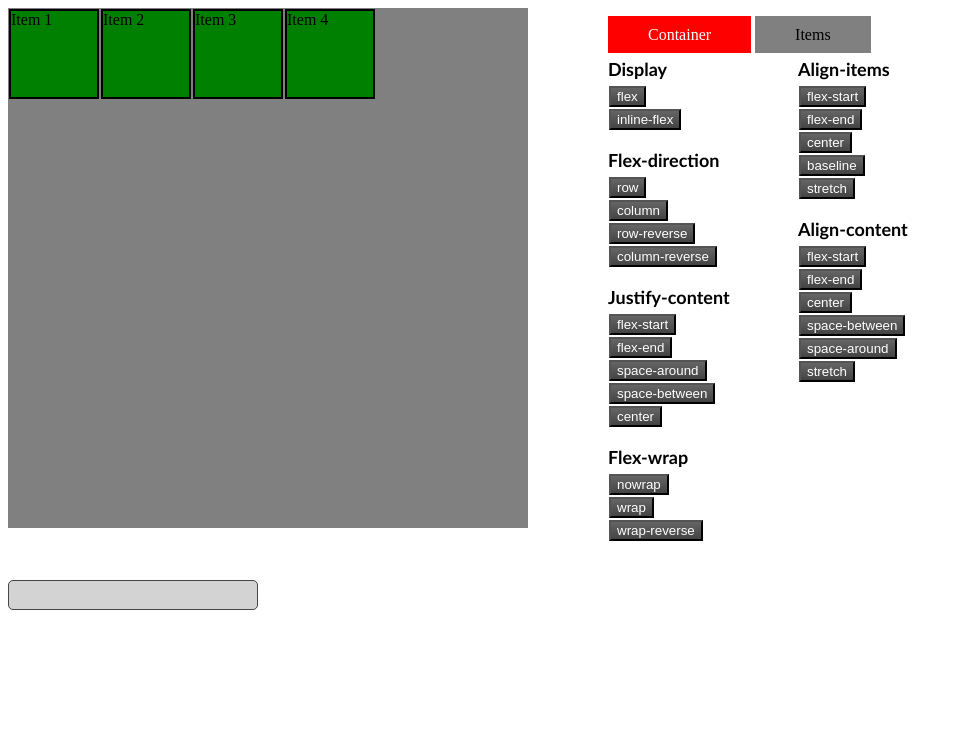
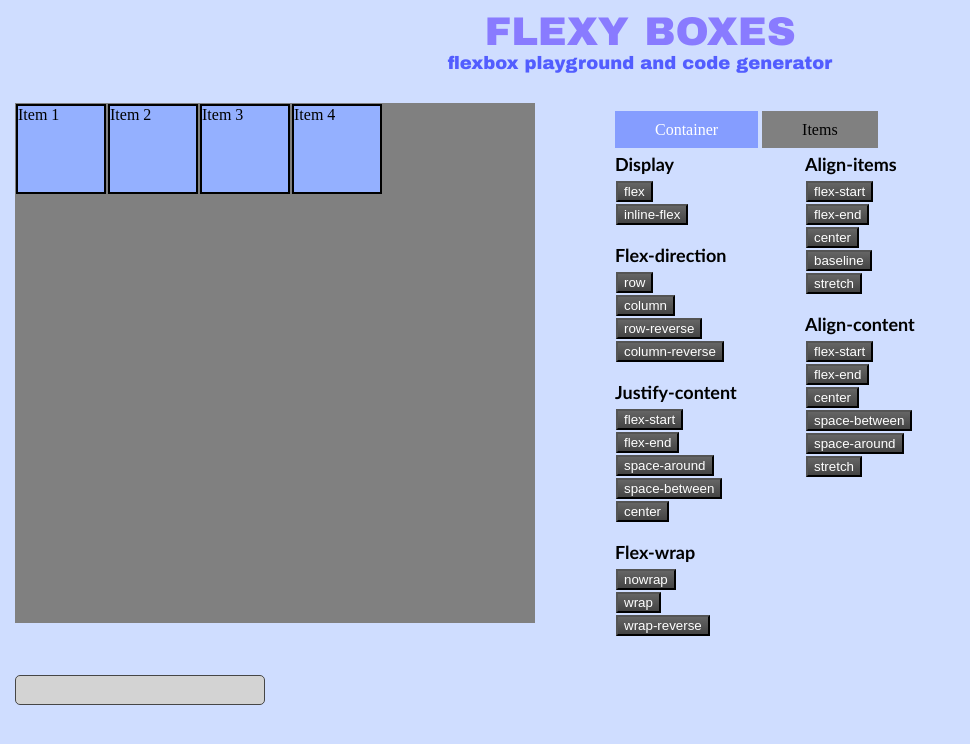
Before and after one commit to artem555/CSS-generator, a plain HTML site: page index.html in a window 1280 px wide. Shown: the top 744 px of the page, without its empty margins (0-970 px from the left). Drawn offline with Linux system fonts and the light colour scheme.

Commit message:
change css styles

```diff
--- a/index.html
+++ b/index.html
@@ -8,7 +8,10 @@
     <title>NEW SITE</title>
   </head>
   <body>
-
+    <header>
+        <h1>Flexy boxes</h1>
+        <h2>flexbox playground and code generator</h2>
+    </header>
     <section class='button-container'>
         <ul class='container-present'>
             <li>Item 1</li>
@@ -196,7 +199,6 @@
                         </div>
                 </article>
             </div>
-
     </section>
 
     <p class="out"></p>
--- a/style.css
+++ b/style.css
@@ -1,3 +1,31 @@
+body {
+    width: 1250px;
+    margin: 0 auto;
+    background-color: #CFDDFF;
+}
+
+header h1 {
+    margin: 10px 0 0;
+    text-align: center;
+    font-family: "Arial Black", Gadget, sans-serif;
+    font-size: 40px;
+    letter-spacing: 0px;
+    word-spacing: 2px;
+    color: #897BFF;
+    font-weight: 700;
+    text-decoration: none solid rgb(68, 68, 68);
+    font-style: normal;
+    font-variant: small-caps;
+    text-transform: uppercase;
+}
+
+header h2 {
+    margin: 0 0 30px;
+    text-align: center;
+    font-family: "Arial Black", Gadget, sans-serif;
+    color: #525DFF;
+}
+
 .container-present {
     display: flex;
     width: 520px;
@@ -12,7 +40,7 @@
     height: 90px;
     margin: 1px;
     cursor: pointer;
-    background-color: green;
+    background-color: #94B0FF;
     border: 2px solid black;
     list-style-type: none;
     box-sizing: border-box;
@@ -91,7 +119,7 @@ p {
 }
 
 .tabs input:checked + label {
-    background-color: red;
+    background-color: #859DFF;
     color: white;
 }
 
```
